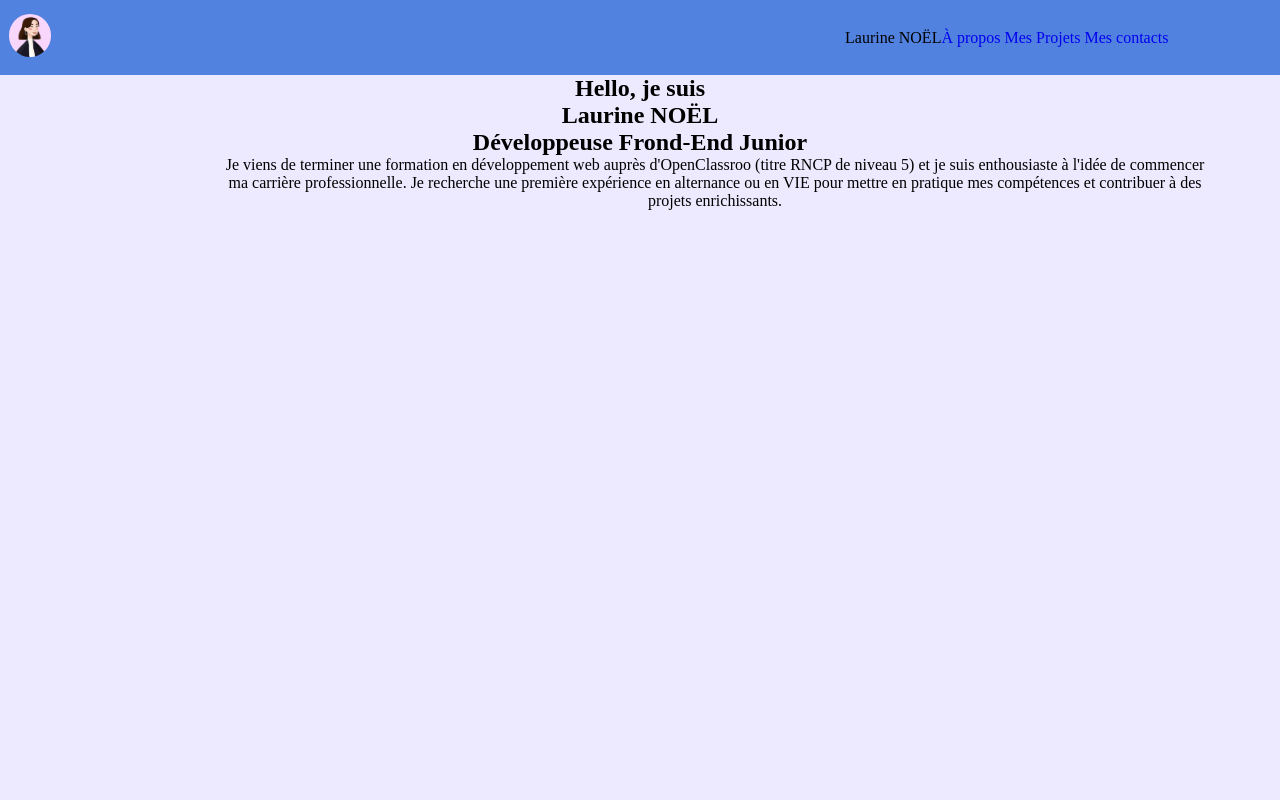
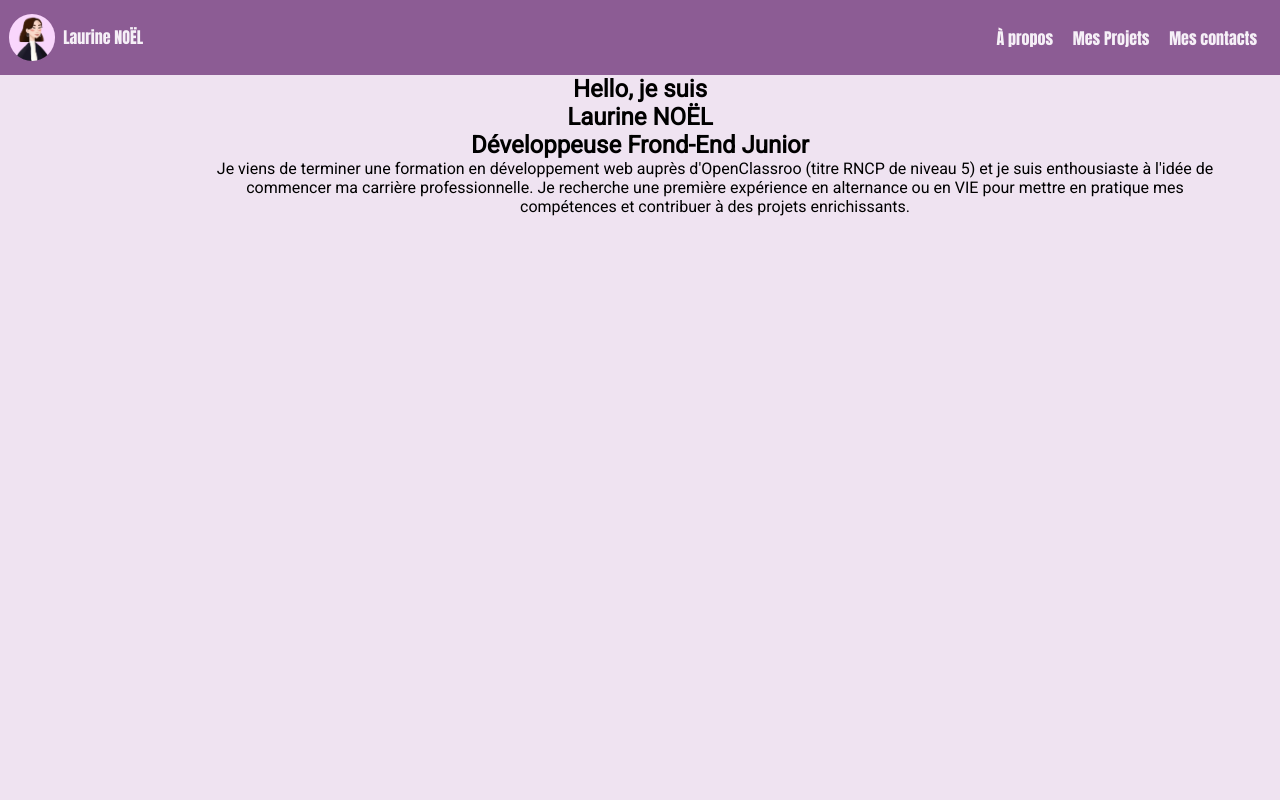
Before and after one commit to nl-lrn/noel.laurine, a plain HTML site: page index.html in a window 1280 px wide. Shown: the top 800 px of the page. Drawn offline with Linux system fonts and the light colour scheme.

Commit message:
MAJ couleur + nav

```diff
--- a/index.html
+++ b/index.html
@@ -7,15 +7,15 @@
     <title>Laurine NOËL | Développeuse Web</title>
     <link rel="shortcut icon" href="/assets/favicon.ico" type="image/x-icon">
     <link rel="stylesheet" href="style.css">
+    <link href="https://fonts.googleapis.com/css2?family=Anton&family=Roboto&display=swap" rel="stylesheet">
 </head>
 
 <body>
     <header class="portfolio-header">
         <a href="index.html">
             <img src="assets/logo.jpg" alt="logo laurine noel">
+            <span>Laurine NOËL</span>
         </a>
-        <span>Laurine NOËL</span>
-
 
         <nav>
             <a href="#about">À propos</a>
@@ -33,6 +33,7 @@
                 <span>Développeuse Frond-End Junior</span>
             </h1>
             <p>Je viens de terminer une formation en développement web auprès d'OpenClassroo (titre RNCP de niveau 5) et je suis enthousiaste à l'idée de commencer ma carrière professionnelle. Je recherche une première expérience en alternance ou en VIE pour mettre en pratique mes compétences et contribuer à des projets enrichissants.</p>
+
         </section>
 
         <section id="about">
@@ -45,6 +46,7 @@
                 conseillère de vente dans le prêt-à-porter.</p>
                 <img src="assets/laurine-noel.jpeg" alt="Photo de Laurine NOËL">
             </section>
+
         </section>
 
         <section id="projects">
@@ -194,6 +196,7 @@
                 <a href="https://github.com/nl-lrn" target="_blank">Github</a>
                 <a href="https://www.linkedin.com/in/laurine-noel/" target="_blank">LinkedIn</a>
             </section>
+
         </section>
     </main>
     <footer>
--- a/style.css
+++ b/style.css
@@ -1,9 +1,13 @@
 /* couleur nav = #5182e0 */
 /* couleur de fond accueil = #b1cef3 */
 /* couleur des boutons = #72a3e8/#3d67d3 */
+
+/* #be97c6 */
 body, html {
     margin: 0;
     padding: 0;
+    background-color: #fafafa;
+    font-family: "Roboto";
 }
 
 * {
@@ -12,7 +16,7 @@ body, html {
 
 header {
     height: 75px;
-    background-color: #5182e0;
+    background-color:#8c5c94;
     position: fixed;
     top: 0;
     right:0;
@@ -20,9 +24,16 @@ header {
     left: 0;
 }
 
+header > a {
+    display: flex;
+    align-items: center;
+}
+
 .portfolio-header {
     display: flex;
     align-items: center;
+    justify-content: space-between;
+    font-family: "Anton";
 }
 
 .portfolio-header img {
@@ -31,24 +42,22 @@ header {
     margin: 8.5px;
 }
 
-header a {
+.portfolio-header a {
     text-decoration: none;
+    color: #f6f0f7;
 }
 
-/* img {
-    width: 20%;
-} */
+nav {
+    margin: 15px;
+}
 
-
-/* Général */
-body {
-    margin: 0;
-    background-color: #fafafa;
+nav a {
+    padding: 0 8px;
 }
 
 /* Home */
 #home {
-    background-color: #ede9fe;
+    background-color:  #efe3f1;
     height: max-content;
     padding: 75px;
     height: 815px;
@@ -129,7 +138,6 @@ body {
 }
 
 /* Contacts */
-
 #contacts {
     background-color: #928291;
 }
@@ -145,7 +153,7 @@ body {
 
 /* FOOTER */
 footer {
-    background-color: #5182e0;
+    background-color: #8c5c94;
 }
 
 .footer {
@@ -160,7 +168,7 @@ footer {
 
 .portfolio-droits {
     text-align: center;
-    color: #672112;
+    color: #f6f0f7;
     display: flex;
     flex-direction: column;
 }
```
